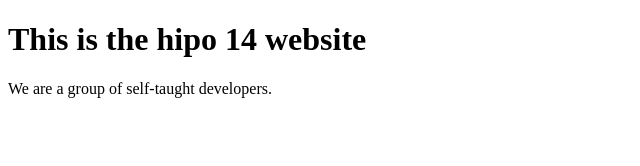
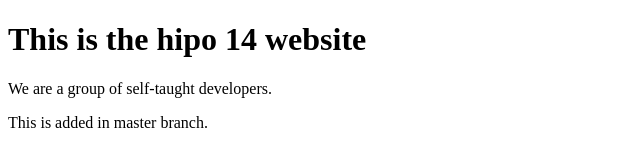
Before and after one commit to BobShoaun/Hipo-13-Website, a plain HTML site: page index.html in a window 1280 px wide. Shown: the whole page, without its empty margins (0-640 px from the left). Drawn offline with Linux system fonts and the light colour scheme.

Commit message:
changes in master

```diff
--- a/index.html
+++ b/index.html
@@ -8,5 +8,8 @@
 <body>
     <h1>This is the hipo 14 website</h1>
     <p>We are a group of self-taught developers.</p>
+
+    <p>This is added in master branch.</p>
+
 </body>
 </html>
```
